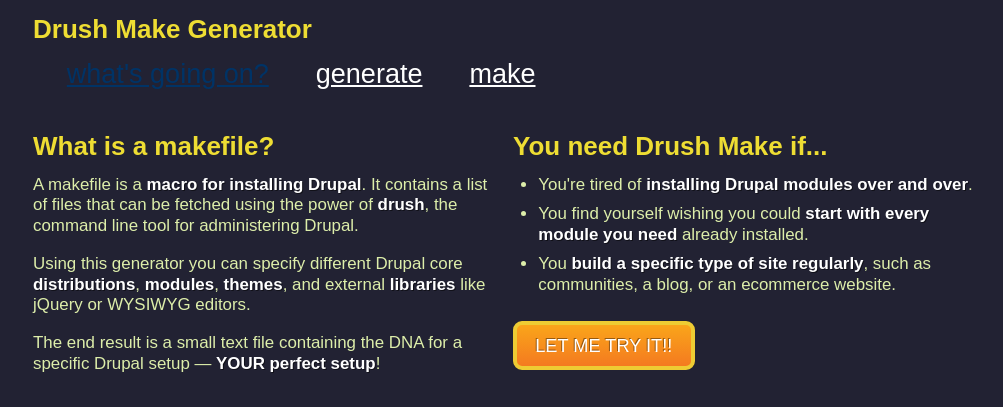
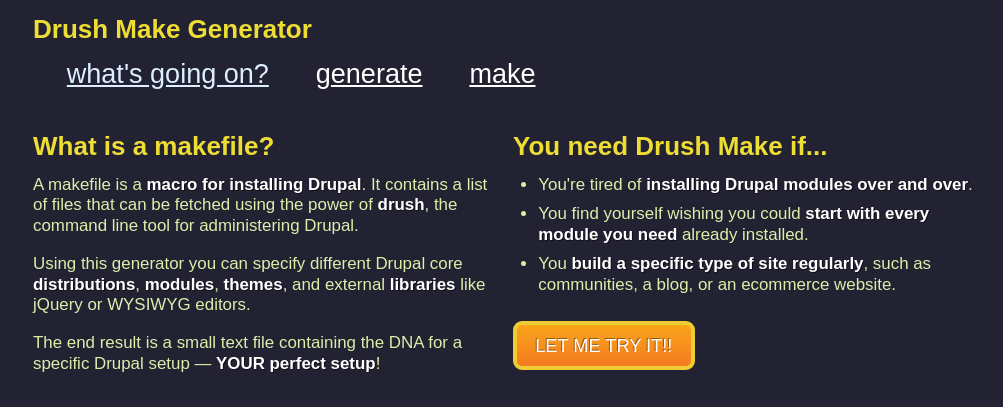
Before and after one commit to rupl/drush_make_generator, a PHP site: page / in a window 1280 px wide, with the pointer over the restyled element. Shown: the top 407 px of the page, without its empty margins (137-1140 px from the left). Run offline with PHP 8.4, Linux system fonts and the light colour scheme; data comes from the database, SQL or seed files in the repository; some libraries are stand-ins or nearby versions; some web fonts are replaced.

Commit message:
link hover style

```diff
--- a/css/style.css
+++ b/css/style.css
@@ -42,7 +42,7 @@ html { overflow-y: scroll; }
 a:hover, a:active { outline: none; }
 a, a:active, a:visited { color: #607890; }
 a:visited { color: #506880; }
-a:hover { color: #036; }
+a:hover { color: #def; }
 a.cloak { color: inherit; text-decoration: inherit; }
 
 ul, ol { margin-left: 1.8em; }
```
